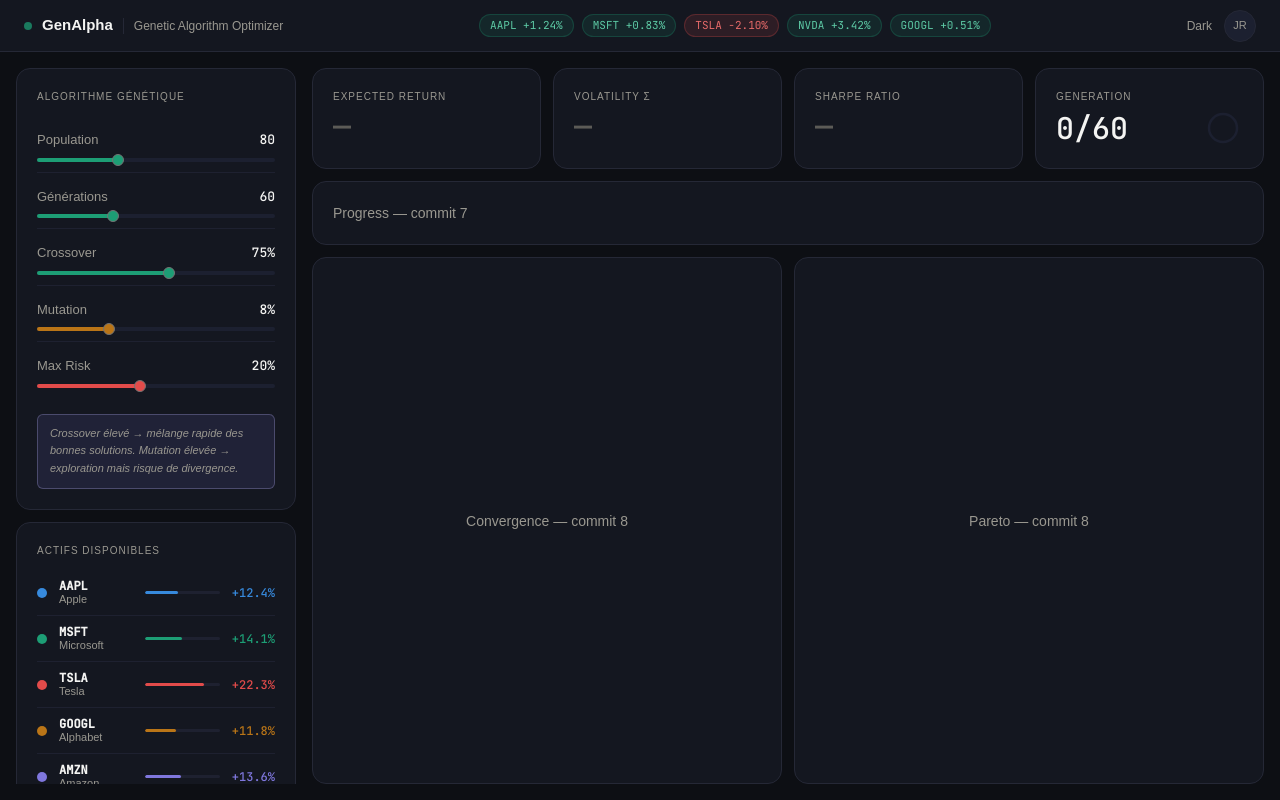
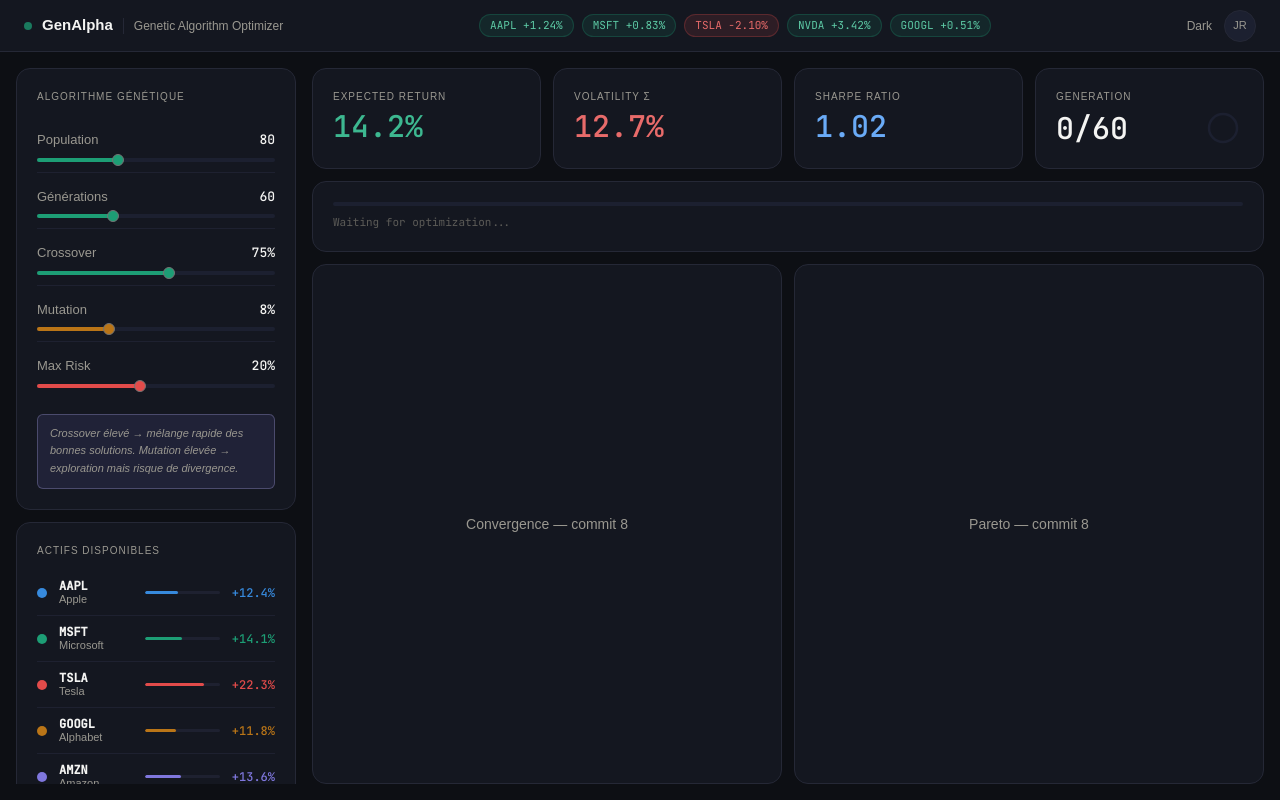
Before and after one commit to sanzouh/GenAlpha, a React (Vite) app: page / in a window 1280 px wide. Built offline with nearby package versions, Linux system fonts and the light colour scheme.

Commit message:
feat: created and added ProgressBar component to App.tsx

```diff
--- a/src/App.tsx
+++ b/src/App.tsx
@@ -4,6 +4,7 @@ import ParamPanel from "./components/ParamPanel";
 import AssetList from "./components/AssetList";
 import LaunchButton from "./components/LaunchButton";
 import MetricsBar from "./components/MetricsBar";
+import ProgressBar from "./components/ProgressBar";
 
 const defaultParams: Record<string, number> = {
 	Population: 80,
@@ -45,15 +46,19 @@ export default function App() {
 				{/* Colonne droite — placeholder */}
 				<main className="flex-1 flex flex-col gap-3 overflow-hidden">
 					<MetricsBar
-						expectedReturn={null}
-						volatility={null}
-						sharpe={null}
+						expectedReturn={14.2}
+						volatility={12.7}
+						sharpe={1.02}
 						generation={0}
 						maxGenerations={params["Générations"]}
 					/>
-					<div className="card h-16 flex items-center">
-						<span className="text-gray-600 text-sm">Progress — commit 7</span>
-					</div>
+					<ProgressBar
+						generation={0}
+						maxGenerations={params["Générations"]}
+						populationSize={params["Population"]}
+						crossover={params["Crossover"]}
+						mutation={params["Mutation"]}
+					/>
 					<div className="flex flex-1 gap-3 overflow-hidden">
 						<div className="card flex-1 flex items-center justify-center">
 							<span className="text-gray-600 text-sm">
--- /dev/null
+++ b/src/components/ProgressBar.tsx
@@ -0,0 +1,52 @@
+interface ProgressBarProps {
+	generation: number;
+	maxGenerations: number;
+	populationSize: number;
+	crossover: number;
+	mutation: number;
+}
+
+export default function ProgressBar({
+	generation,
+	maxGenerations,
+	populationSize,
+	crossover,
+	mutation,
+}: ProgressBarProps) {
+	const pct = maxGenerations > 0 ? (generation / maxGenerations) * 100 : 0;
+
+	// Élite = top 25% de la population qui survit à chaque génération
+	const survivors = Math.floor(populationSize * 0.25);
+	// Nombre de croisements = population totale × taux de crossover
+	const crossovers = Math.floor(populationSize * (crossover / 100));
+	// Nombre de mutations = population totale × taux de mutation
+	const mutations = Math.floor(populationSize * (mutation / 100));
+
+	return (
+		<div className="card flex flex-col gap-2">
+			{/* Barre de progression */}
+			<div className="h-1 w-full bg-elevated rounded-full overflow-hidden">
+				<div
+					className="h-full bg-green-500 rounded-full transition-all duration-300"
+					style={{ width: `${pct}%` }}
+				/>
+			</div>
+
+			{/* Log de génération — style terminal */}
+			<p className="font-mono text-[11px] text-gray-600">
+				{generation === 0 ? (
+					<span className="text-gray-400">Waiting for optimization...</span>
+				) : (
+					<>
+						<span className="text-green-500">→</span> Gen {generation} —{" "}
+						<span className="text-gray-900">{survivors} survivors</span>
+						{" · "}
+						<span className="text-gray-900">{crossovers} crossovers</span>
+						{" · "}
+						<span className="text-gray-900">{mutations} mutations</span>
+					</>
+				)}
+			</p>
+		</div>
+	);
+}
```
